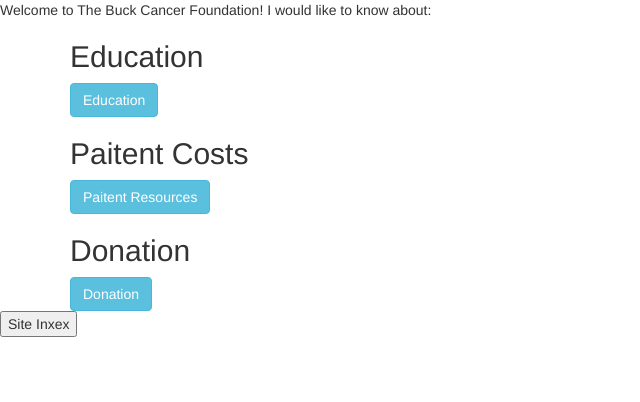
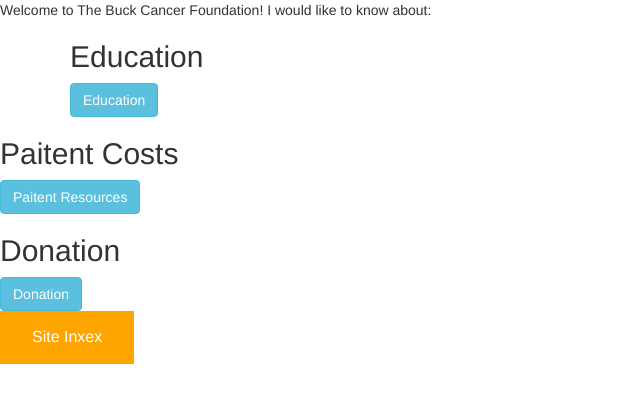
Before and after one commit to jdc20181/BCFDraft, a plain HTML site: page index.html in a window 1280 px wide. Shown: the whole page, without its empty margins (0-640 px from the left). Drawn offline with nearby package versions, Linux system fonts and the light colour scheme.

Commit message:
Update index.html

```diff
--- a/index.html
+++ b/index.html
@@ -43,7 +43,7 @@ I would like to know about:
 </div>
 
 
-<div class="container">
+<div class="container2">
   <h2>Paitent Costs</h2>
   <button type="button" class="btn btn-info" data-toggle="collapse" data-target="#demo">Paitent Resources</button>
   <div id="demo" class="collapse">
@@ -59,7 +59,7 @@ I would like to know about:
 </div>
 
 
-<div class="container">
+<div class="container3">
   <h2>Donation</h2>
   <button type="button" class="btn btn-info" data-toggle="collapse" data-target="#demo">Donation</button>
   <div id="demo" class="collapse">
@@ -78,7 +78,7 @@ I would like to know about:
 
 
    <form action="http://google.com">
-    <input type="submit" value="Site Inxex">
+    <input type="button" Class="button" value="Site Inxex">
 </form>
 </body>
 </html>
```
